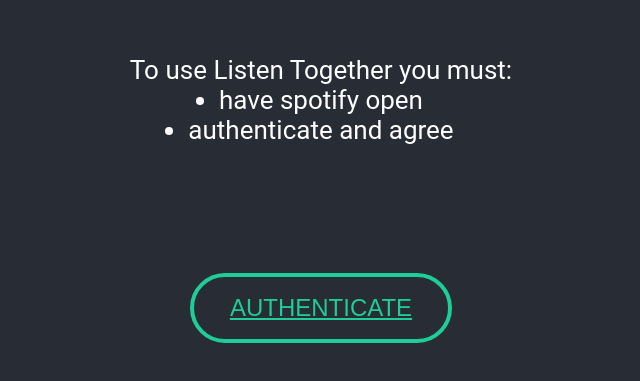
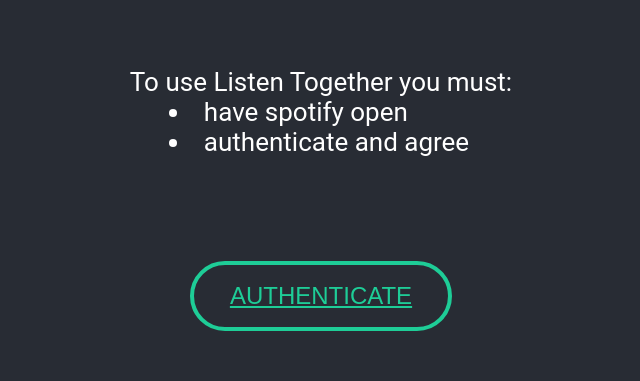
Before and after one commit to BenjaminVincent/Spotify-Together, a React (Create React App) app in the folder frontend/: page / in a window 1280 px wide. Shown: the part 201-582 px from the top of the page, without its empty margins (319-959 px from the left). Built offline with nearby package versions, Linux system fonts and the light colour scheme.

Commit message:
working on styling

```diff
--- a/frontend/src/components/App.js
+++ b/frontend/src/components/App.js
@@ -90,12 +90,14 @@
             <div>
               <div className='App-auth'>
                 <ul className='App-preface'>To use Listen Together you must: <br/>
-                  <li>have spotify open</li>
-                  <li>authenticate and agree</li>
+                  <div className='auth-bullets'>
+                    <li>have spotify open</li>
+                    <li>authenticate and agree</li>
+                  </div>
                 </ul>
                 <a
                   href={`${authEndpoint}?client_id=${clientId}&redirect_uri=${redirectUri}&scope=${scopes.join("%20")}&response_type=token&show_dialog=true`}>
-                  <button className='btn bton--loginApp-link' type='submit'>
+                  <button className='btn' type='submit'>
                     authenticate
                     </button>
                 </a>
--- a/frontend/src/components/HandleError.js
+++ b/frontend/src/components/HandleError.js
@@ -7,7 +7,7 @@
             <div>{errorMessage}</div>
             <a
             href='/'>
-            <button className='btn bton--loginApp-link' type='submit'>ok</button>
+            <button className='btn' type='submit'>ok</button>
             </a>
         </div>
     );
--- a/frontend/src/components/Host.js
+++ b/frontend/src/components/Host.js
@@ -31,7 +31,7 @@
             onClick={(event) => {if(!name) event.preventDefault()}}
             to={`/sessionhost?name=${name}&room=${room}`}>
             <button
-              className='btn btn--loginApp-link'
+              className='btn'
               type='submit'
             >join</button>
           </Link>
--- a/frontend/src/components/Join.js
+++ b/frontend/src/components/Join.js
@@ -19,7 +19,7 @@
                 <Link
                     onClick={(event) => (name && room) ? null : event.preventDefault()}
                     to={`/sessionjoin?name=${name}&room=${room}`}>
-                    <button className='btn bton--loginApp-link' type='submit'>join</button>
+                    <button className='btn' type='submit'>join</button>
                 </Link>
             </div>
         </div>
--- a/frontend/src/components/Player.js
+++ b/frontend/src/components/Player.js
@@ -54,7 +54,7 @@
         {
         host ?
         <div
-        className='pp-btn'
+        className='pause-play-btn'
         onClick={() => {
           handlePausePlay();
         }}
--- a/frontend/src/components/Session.js
+++ b/frontend/src/components/Session.js
@@ -58,9 +58,9 @@
     _setHostName(data);
   }
 
-  const ENDPOINT = 'http://localhost:5000';
+  // const ENDPOINT = 'http://localhost:5000';
 
-  // const ENDPOINT = 'https://listen-together-music.herokuapp.com/';
+  const ENDPOINT = 'https://listen-together-music.herokuapp.com/';
 
 
   const host = !window.location.href.includes('join');
@@ -270,7 +270,7 @@
 
   return (
     <div>
-      <div className='session-container'>
+      <div>
       {end ?
         <Redirect to='/end'/>
       : <div>
@@ -294,14 +294,13 @@
             sendSongData={sendSongData}
             host={host}
             />
-          <div className='joinOuterContainer'><Chat
+          <Chat
             message={message}
             setMessage={setMessage}
             messages={messages}
             sendMessage={sendMessage}
             name={name}
           />
-          </div>
         </div>}
       </div>
     </div>
--- a/frontend/src/styles/App.css
+++ b/frontend/src/styles/App.css
@@ -2,6 +2,7 @@
 .App-base {
   background-color: #282c34;
   font-size: calc(10px + 2vmin);
+  height: 100%;
 }
 
 .App-auth {
@@ -14,12 +15,9 @@
 }
 
 .App-preface {
-  display: flex;
-  flex-direction: column;
-  justify-content: center;
-  align-items: center;
   color: #fff;
-  margin-bottom: 8rem;
+  margin-bottom: 4em;
+  list-style: inside;
 }
 
 * {
@@ -30,6 +28,11 @@
 
 html, body {
   height: 100%;
+}
+
+.auth-bullets {
+  margin-left: 1.5em;
+  width: 80%;
 }
 
 body {
@@ -58,7 +61,13 @@
   text-decoration: underline;
 }
 
-.pp-btn {
+@media only screen and (max-width: 800px) {
+  .btn {
+    font-size: 5vmin;
+  }
+}
+
+.pause-play-btn {
   display: flex;
   border-radius: 2em;
   background-color: transparent;
@@ -74,14 +83,9 @@
   color: #333;
 }
 
-
 .btn:hover {
   background: #1ecd97;
   color: #333;
-}
-
-.btn--login {
-  margin: 0 auto;
 }
 
 /** Background **/
--- a/frontend/src/styles/Listener.css
+++ b/frontend/src/styles/Listener.css
@@ -56,15 +56,9 @@
   }
 
   @media (min-width: 320px) and (max-width: 480px) {
-    .joinOuterContainer {
-      height: 100%;
-    }
-
     .joinInnerContainer {
       width: 90%;
     }
-
-
   }
 
   button:focus {
--- a/frontend/src/styles/Session.css
+++ b/frontend/src/styles/Session.css
@@ -6,9 +6,11 @@
 
 .session-info {
     display: flex;
-    flex-direction: column;
-    height: 1.5em;
-    margin: .6rem;
+    flex-direction: row;
+    justify-content: space-between;
+    align-items: center;
+    width: 30%;
+    height: 2.5em;
 }
 
 .session-info-spacing {
```
